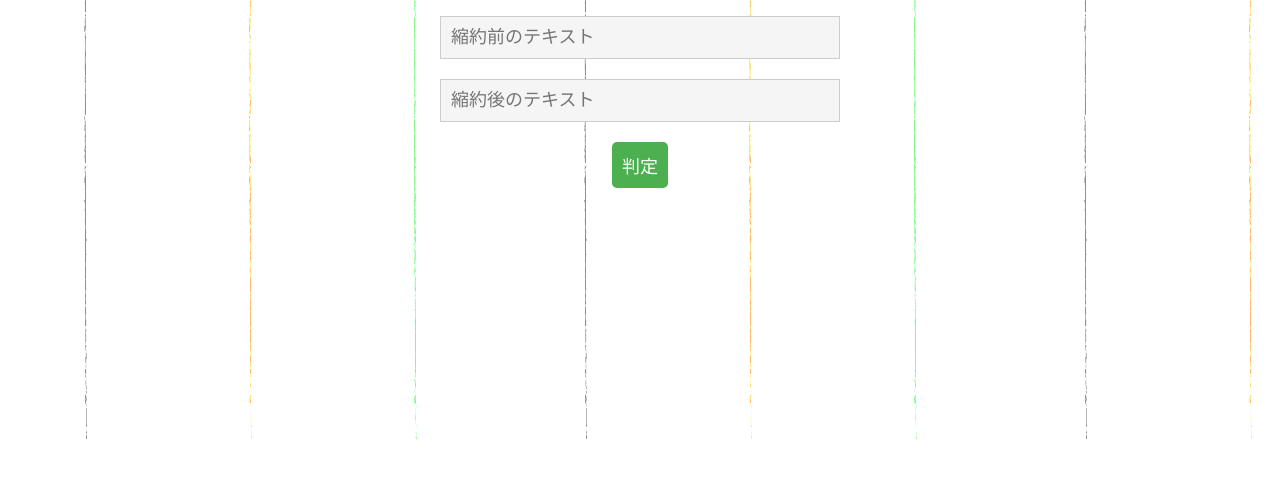
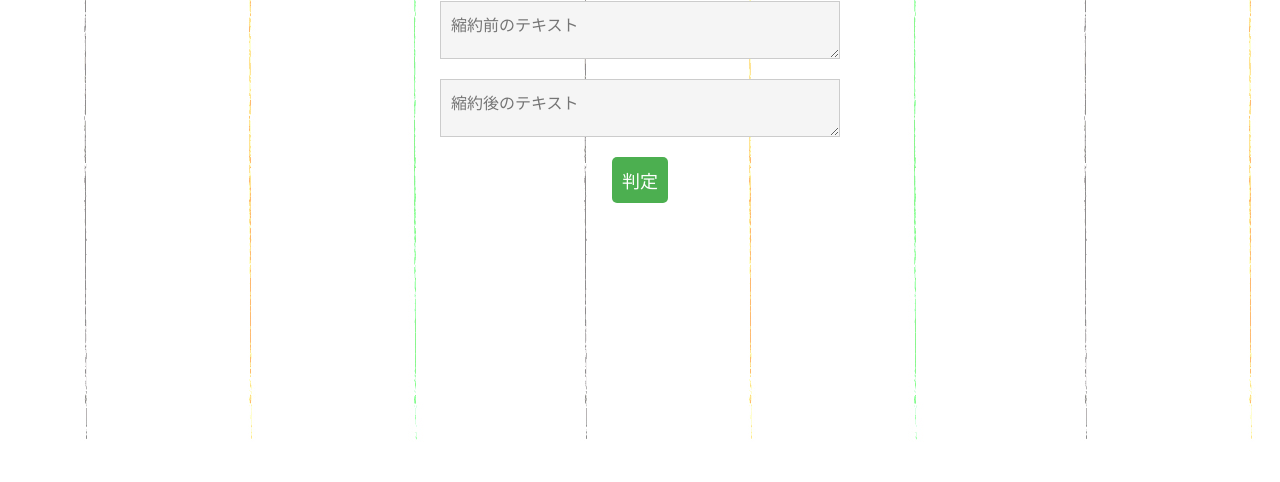
Before and after one commit to kay-liechtenstein/shukuyaku-checker, a plain HTML site: page index.html in a window 1280 px wide. Shown: the part 334-816 px from the top of the page. Drawn offline with Linux system fonts and the light colour scheme; some packages are replaced by stand-ins of ours; a script that the page names is missing.

Commit message:
updated statement

```diff
--- a/index.html
+++ b/index.html
@@ -4,7 +4,7 @@
     <meta charset="UTF-8">
     <title>縮約判定bot</title>
     <style>
-        input {
+        textarea {
             display: block;
             box-sizing: border-box;
             padding: 10px;
@@ -12,10 +12,12 @@
             border: 1px solid #ccc;
             width: 80%;
             max-width: 400px;
-            font-size: 18px;
+            font-size: 16px; /* 文字サイズを小さくする */
             font-family: 'Helvetica Neue', Helvetica, Arial, sans-serif;
             color: #555;
             background-color: #f5f5f5;
+            resize: both; /* 自由に拡大縮小できるようにする */
+            overflow: auto; /* 拡大時にスクロールバーを表示 */
         }
 
         button {
@@ -59,8 +61,8 @@
 <body background='a1.jpg'>
     <div class="container">
         <div class="title">縮約判定bot</div>
-        <input id="original" type="text" placeholder="縮約前のテキスト">
-        <input id="abridged" type="text" placeholder="縮約後のテキスト">
+        <textarea id="original" placeholder="縮約前のテキスト"></textarea>
+        <textarea id="abridged" placeholder="縮約後のテキスト"></textarea>
         <button id="judge-button">判定</button>
     </div>
     <script src="https://cdn.jsdelivr.net/npm/sweetalert2@11"></script>
--- a/judge.js
+++ b/judge.js
@@ -27,7 +27,6 @@ const original_indices = (S, T) => {
                 }
             }
             if (track == Ls) {
-                x.push(track);
                 track = fixed;
             }
         }
```
